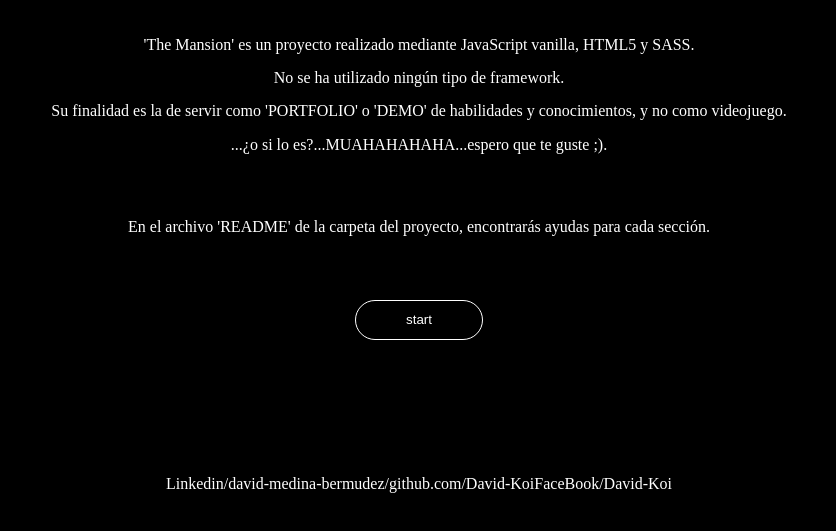
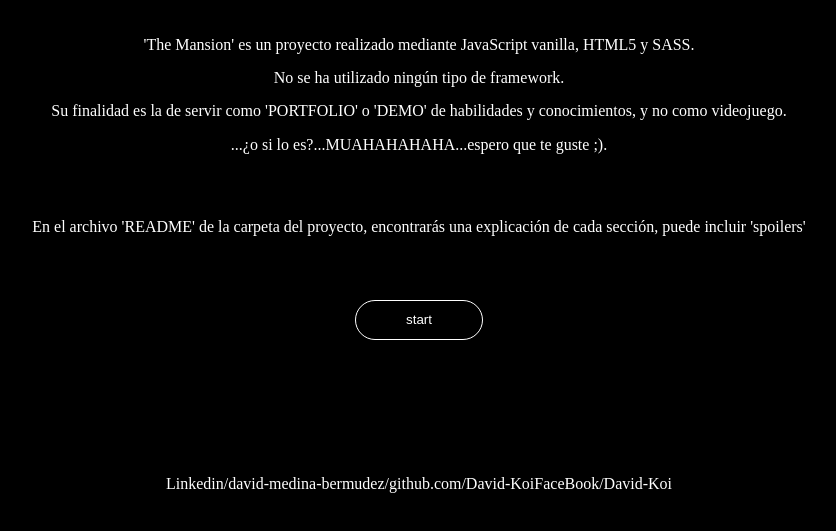
Before and after one commit to David-Koi/PortFolio01_TheMansion, a plain HTML site: page index.html in a window 1280 px wide. Shown: the part 147-678 px from the top of the page, without its empty margins (221-1057 px from the left). Drawn offline with Linux system fonts and the light colour scheme.

Commit message:
index text changed

```diff
--- a/index.html
+++ b/index.html
@@ -28,7 +28,7 @@
         <p>...¿o si lo es?...MUAHAHAHAHA...espero que te guste ;).</p>
       </span>
 
-      <p>En el archivo 'README' de la carpeta del proyecto, encontrarás ayudas para cada sección.</p>
+      <p>En el archivo 'README' de la carpeta del proyecto, encontrarás una explicación de cada sección, puede incluir 'spoilers'</p>
 
       <button><a href="./intro.html">start</a></button>
 
```
